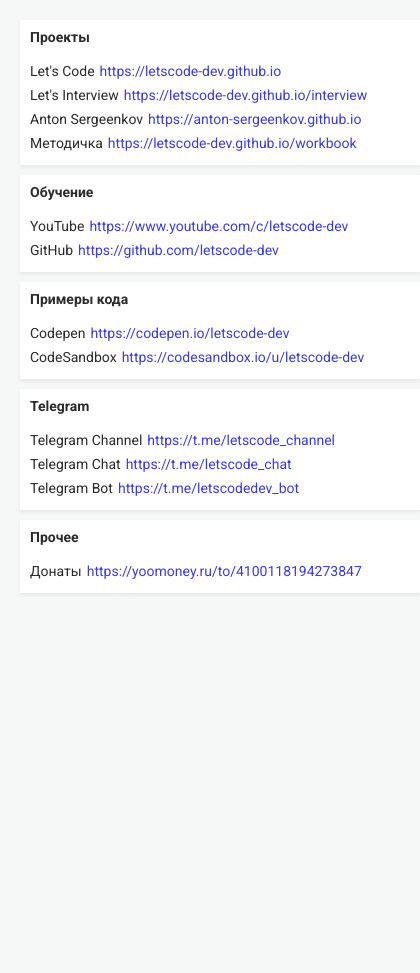
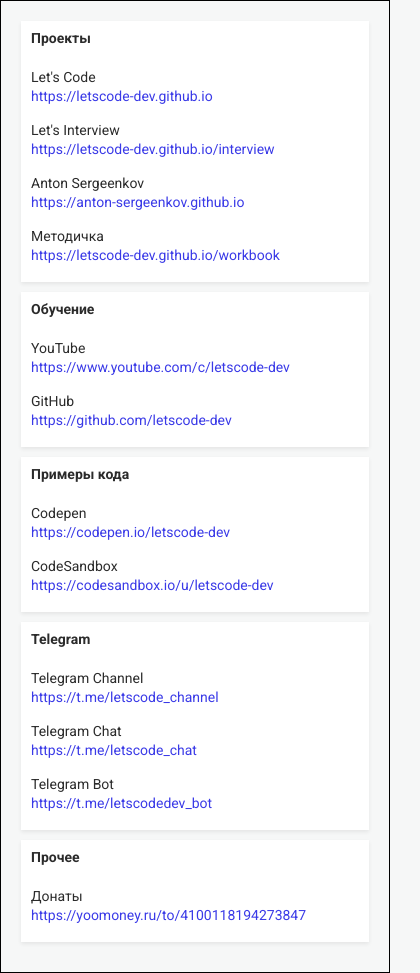
Before and after one commit to letscode-dev/letscode-dev.github.io, a Next.js app: page /links in a window 390 px wide. Shown: the whole page, 420 px wide, since content can reach past the window. Before the commit the page ends 844 px from the top, so only its background shows below. Built offline with nearby package versions, Linux system fonts and the light colour scheme.

Commit message:
Bash Script Commit

```diff
--- a/app/links/LinksPage.module.css
+++ b/app/links/LinksPage.module.css
@@ -36,3 +36,17 @@
         text-decoration: none;
     }
 }
+
+@media screen and (max-width: 450px) {
+    .wrapper {
+        border: 1px solid #000;
+    }
+    .listContainer {
+        width: 100%;
+        min-width: 20px;
+    }
+    .listItem {
+        flex-direction: column;
+        padding: 10px 0;
+    }
+}
--- a/package.json
+++ b/package.json
@@ -7,7 +7,8 @@
     "build": "next build",
     "start": "next start",
     "gh-pages": "gh-pages -d out -t true",
-    "deploy": "npm run build && npm run gh-pages"
+    "deploy": "npm run build && npm run gh-pages",
+    "commit": "git add . && git commit -m \"Bash Script Commit\" && git push origin head"
   },
   "dependencies": {
     "@emotion/react": "^11.11.1",
```
Also changed, not shown: 2 other files (tests, documents, lock files or other folders).
